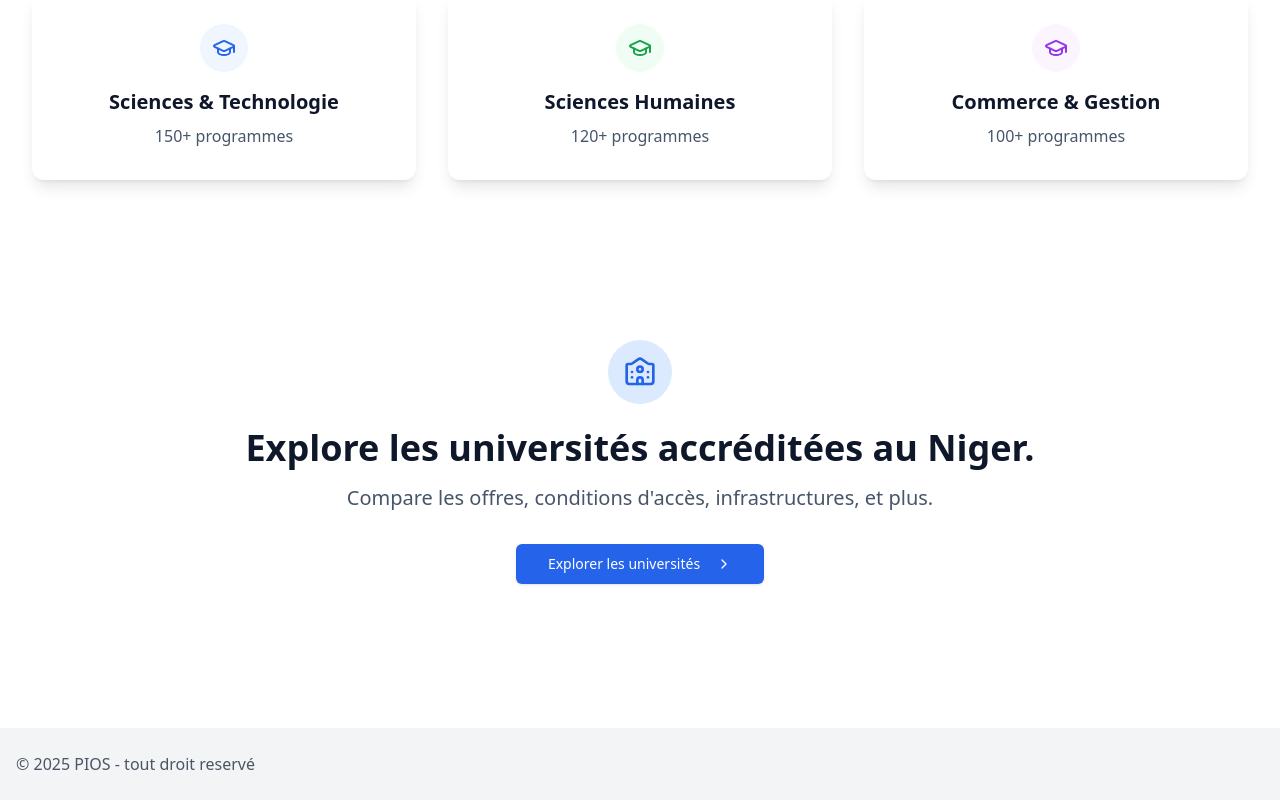
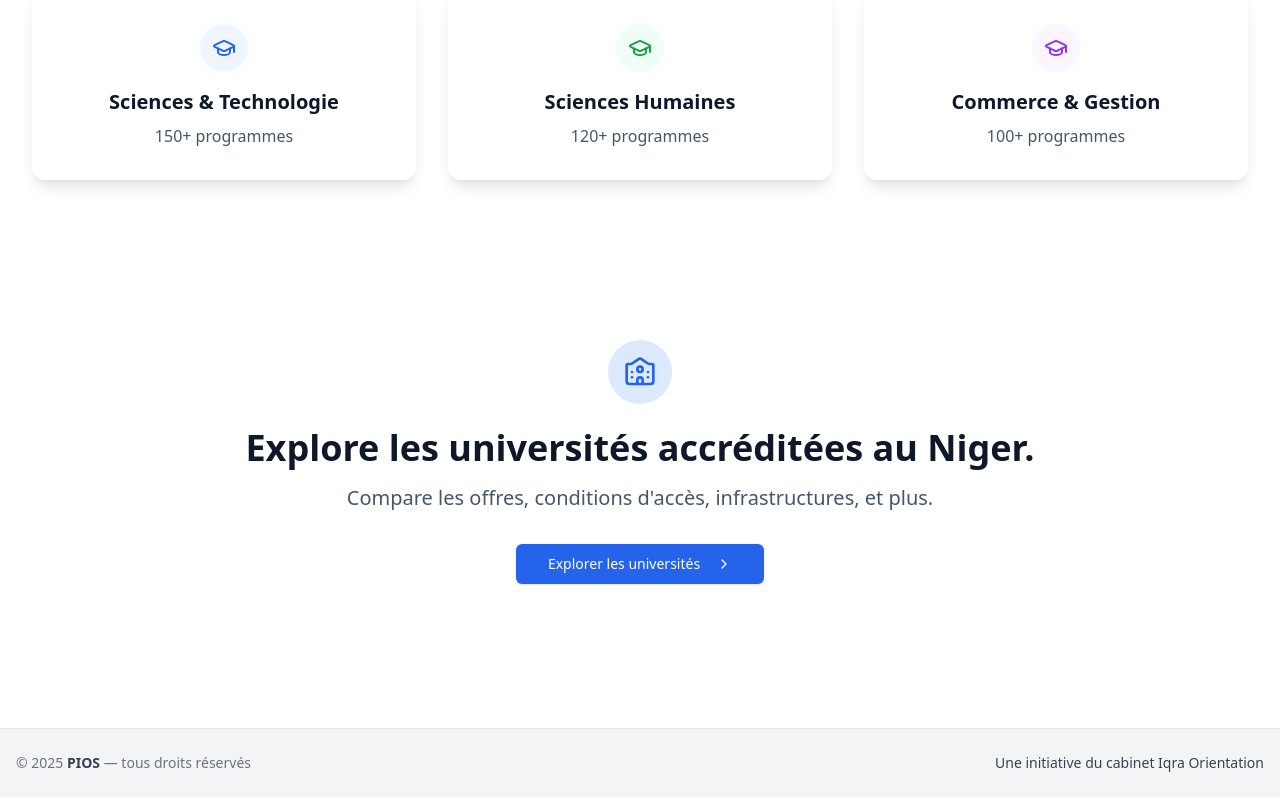
Before and after one commit to Danjari/pios, a Next.js app: page / in a window 1280 px wide. Shown: the part 1756-2556 px from the top of the page. Built offline with nearby package versions, Linux system fonts and the light colour scheme; no server answers.

Commit message:
implemented the Cabinet Iqra name

```diff
--- a/components/marketing/footer.tsx
+++ b/components/marketing/footer.tsx
@@ -2,23 +2,17 @@
 
 export default function Footer() {
   return (
-    <footer className="bg-gray-100 py-6 mt-auto">
+    <footer className="bg-gray-100 border-t border-gray-200 py-6 mt-auto w-full" aria-label="Site Footer">
       <div className="container mx-auto px-4">
-        <div className="flex flex-col md:flex-row justify-between items-center">
-          <div className="text-gray-600 mb-4 md:mb-0">
-            <p>© {new Date().getFullYear()} PIOS - tout droit reservé</p>
+        <div className="flex flex-col md:flex-row md:justify-between md:items-center text-center md:text-left gap-2">
+          <div className="text-gray-500 text-sm order-2 md:order-1">
+            <p>
+              © {new Date().getFullYear()} <span className="font-semibold text-gray-700">PIOS</span> — tous droits réservés
+            </p>
           </div>
-          {/* <div className="flex space-x-6">
-            <Link href="/about" className="text-gray-600 hover:text-gray-900">
-              À propos
-            </Link>
-            <Link href="/contact" className="text-gray-600 hover:text-gray-900">
-              Contact
-            </Link>
-            <Link href="/privacy" className="text-gray-600 hover:text-gray-900">
-              Confidentialité
-            </Link>
-          </div> */}
+          <div className="text-gray-700 text-sm order-1 md:order-2">
+            <span className="font-medium">Une initiative du cabinet Iqra Orientation</span>
+          </div>
         </div>
       </div>
     </footer>
```
